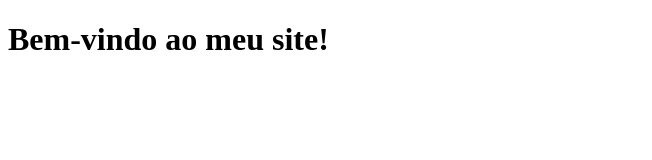
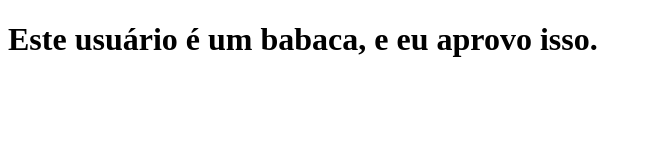
Before and after one commit to joselito1945/joselito1945.github.io, a plain HTML site: page index.html in a window 1280 px wide. Shown: the whole page, without its empty margins (0-652 px from the left). Drawn offline with Linux system fonts and the light colour scheme.

Commit message:
Update index.html

```diff
--- a/index.html
+++ b/index.html
@@ -4,6 +4,6 @@
     <title>Título do seu site</title>
   </head>
   <body>
-    <h1>Bem-vindo ao meu site!</h1>
+    <h1>Este usuário é um babaca, e eu aprovo isso.</h1>
   </body>
 </html>
```
